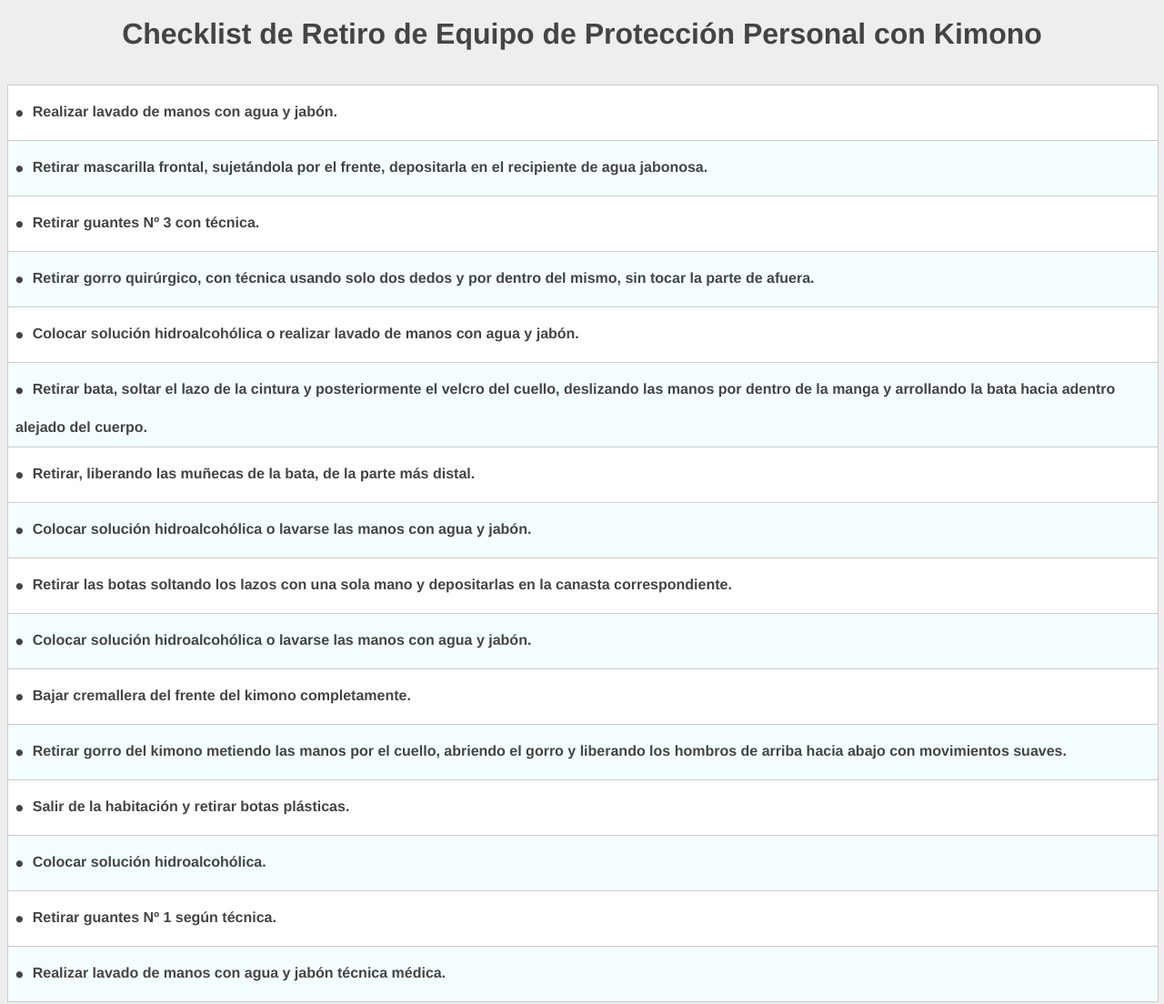
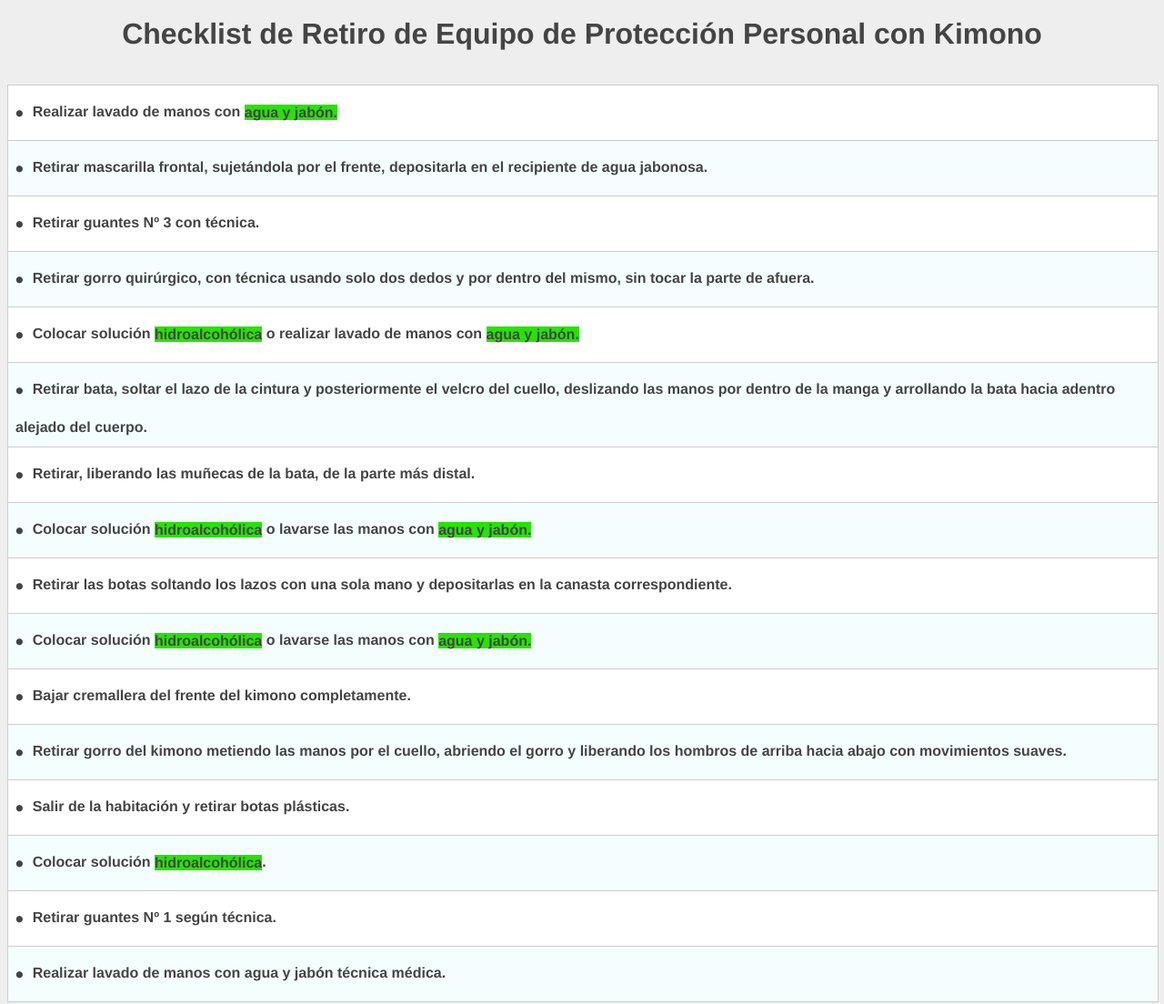
Before and after one commit to cdeliens/cdeliens.github.io, a plain HTML site: page ucihcg/checklist/kimono/retiro/index.html in a window 1280 px wide. Shown: the top 1104 px of the page at 91% size. Drawn offline with Linux system fonts and the light colour scheme.

Commit message:
Highlight

```diff
--- a/ucihcg/checklist/assets/styles.css
+++ b/ucihcg/checklist/assets/styles.css
@@ -64,6 +64,9 @@ body {
     margin: 0;
     padding: 0;
   }
+  b {
+    background-color: #26e400;
+  }
   ul li {
     font-weight: 600;
     border-bottom: 1px solid #cfcbcc;
--- a/ucihcg/checklist/kimono/retiro/index.html
+++ b/ucihcg/checklist/kimono/retiro/index.html
@@ -16,20 +16,20 @@
     <h1>Checklist de Retiro de Equipo de Protección Personal con Kimono</h1>
     <div class="container">
       <ul id="list">
-        <li>Realizar lavado de manos con agua y jabón.</li>
+        <li>Realizar lavado de manos con <b>agua y jabón.</b></li>
         <li>Retirar mascarilla frontal, sujetándola por el frente, depositarla en el recipiente de agua jabonosa.</li>
         <li>Retirar guantes Nº 3 con técnica.</li>
         <li>Retirar gorro quirúrgico, con técnica usando solo dos dedos y por dentro del mismo, sin tocar la parte de  afuera.</li>
-        <li>Colocar solución hidroalcohólica o realizar lavado de manos con agua y jabón.</li>
+        <li>Colocar solución <b>hidroalcohólica</b> o realizar lavado de manos con <b>agua y jabón.</b></li>
         <li>Retirar bata, soltar el lazo de la cintura y posteriormente el velcro del cuello, deslizando las manos por dentro de la manga y arrollando la bata hacia adentro alejado del cuerpo.</li>
         <li>Retirar, liberando las muñecas de la bata, de la parte más distal.</li>
-        <li>Colocar solución hidroalcohólica o lavarse las manos con agua y jabón.</li>
+        <li>Colocar solución <b>hidroalcohólica</b> o lavarse las manos con <b>agua y jabón.</b></li>
         <li>Retirar las botas soltando los lazos con una sola mano y depositarlas en la canasta correspondiente.</li>
-        <li>Colocar solución hidroalcohólica o lavarse las manos con agua y jabón.</li>
+        <li>Colocar solución <b>hidroalcohólica</b> o lavarse las manos con <b>agua y jabón.</b></li>
         <li>Bajar cremallera del frente del kimono completamente.</li>
         <li>Retirar gorro del kimono metiendo las manos por el cuello, abriendo el gorro y liberando los hombros de arriba hacia abajo con movimientos suaves.</li>
         <li>Salir de la habitación y retirar botas plásticas.</li>
-        <li>Colocar solución hidroalcohólica.</li>
+        <li>Colocar solución <b>hidroalcohólica</b>.</li>
         <li>Retirar guantes Nº 1 según técnica.</li>
         <li>Realizar lavado de manos con agua y jabón técnica médica.</li>
       </ul>
```
Also changed, not shown: ucihcg/checklist/bata/colocacion/index.html (+3 -3 lines), ucihcg/checklist/bata/retiro/index.html (+7 -7 lines), ucihcg/checklist/kimono/colocacion/index.html (+3 -3 lines).
